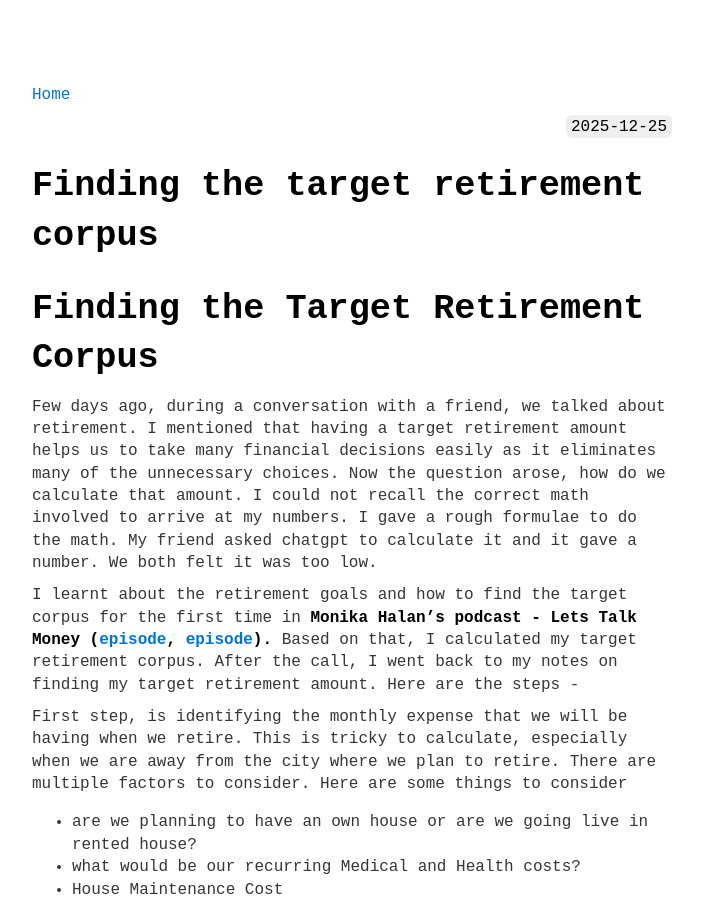
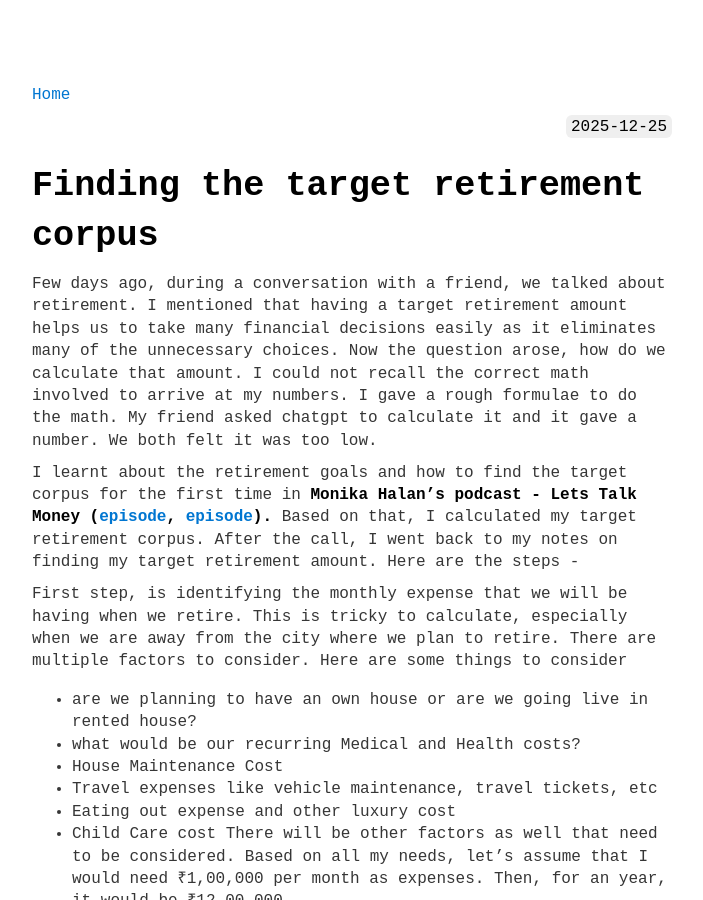
Before and after one commit to harsha-kadekar/harsha-kadekar.github.io, a Jekyll site: the page built from _posts/2025-12-25-finding-the-target-retirement-corpus.md, in a window 1280 px wide and 900 px high. Shown: the whole window, without its empty margins (288-991 px from the left). Built offline with Jekyll 4.4.1, drawn with Linux system fonts in a browser that asks for light colours.

Commit message:
fix: formating in retirement corpus page

```diff
--- a/_posts/2025-12-25-finding-the-target-retirement-corpus.md
+++ b/_posts/2025-12-25-finding-the-target-retirement-corpus.md
@@ -5,8 +5,6 @@ layout: post
 title: Finding the target retirement corpus
 updated: 2025-12-25
 ---
-
-# Finding the Target Retirement Corpus
 
 Few days ago, during a conversation with a friend, we talked about retirement. I mentioned that having a target retirement amount helps us to take many financial decisions easily as it eliminates many of the unnecessary choices. Now the question arose, how do we calculate that amount. I could not recall the correct math involved to arrive at my numbers. I gave a rough formulae to do the math. My friend asked chatgpt to calculate it and it gave a number. We both felt it was too low.
 
```
